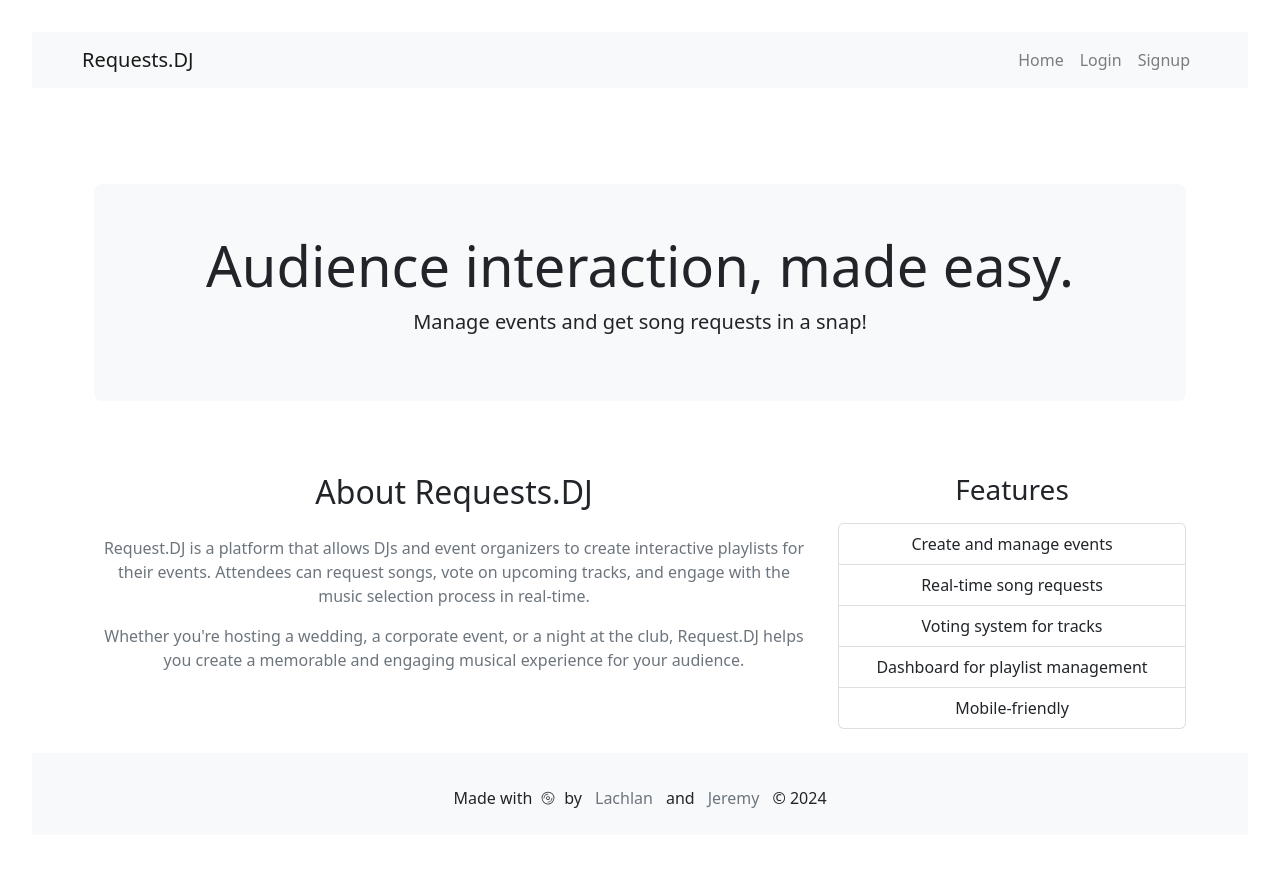
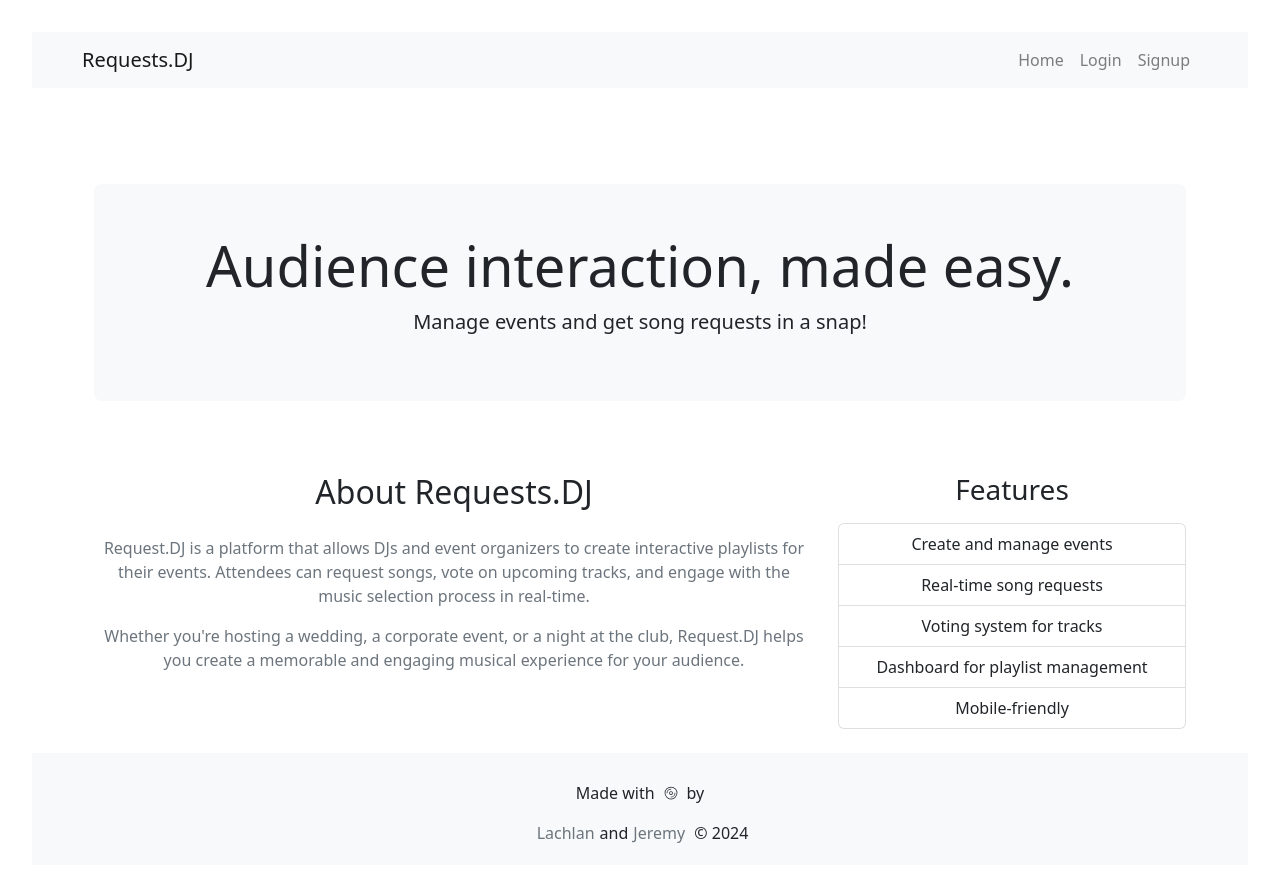
Before and after one commit to roughnut/requests-dj-v2, a React (Vite) app in the folder client/: page / in a window 1280 px wide. Shown: the top 882 px of the page. Built offline with nearby package versions, Linux system fonts and the light colour scheme.

Commit message:
update footer formatting

```diff
--- a/client/src/components/Footer.jsx
+++ b/client/src/components/Footer.jsx
@@ -7,8 +7,8 @@ const Footer = () => {
     <footer className="bg-light py-1 text-center">
       <div className="text-dark mt-4">
         <p className="d-flex justify-content-center align-items-center gap-2">
-          Made with <PiVinylRecordLight /> by
-          <a href="https://github.com/CinosMagician" target="_blank" rel="noopener noreferrer" className="text-decoration-none navi text-muted">Lachlan</a>
+          Made with <PiVinylRecordLight /> by </p>
+          <p><a href="https://github.com/CinosMagician" target="_blank" rel="noopener noreferrer" className="text-decoration-none navi text-muted">Lachlan</a>
           and
           <a href="https://github.com/roughnut" target="_blank" rel="noopener noreferrer" className="text-decoration-none navi text-muted">Jeremy</a> &copy; 2024</p>
       </div>
```
